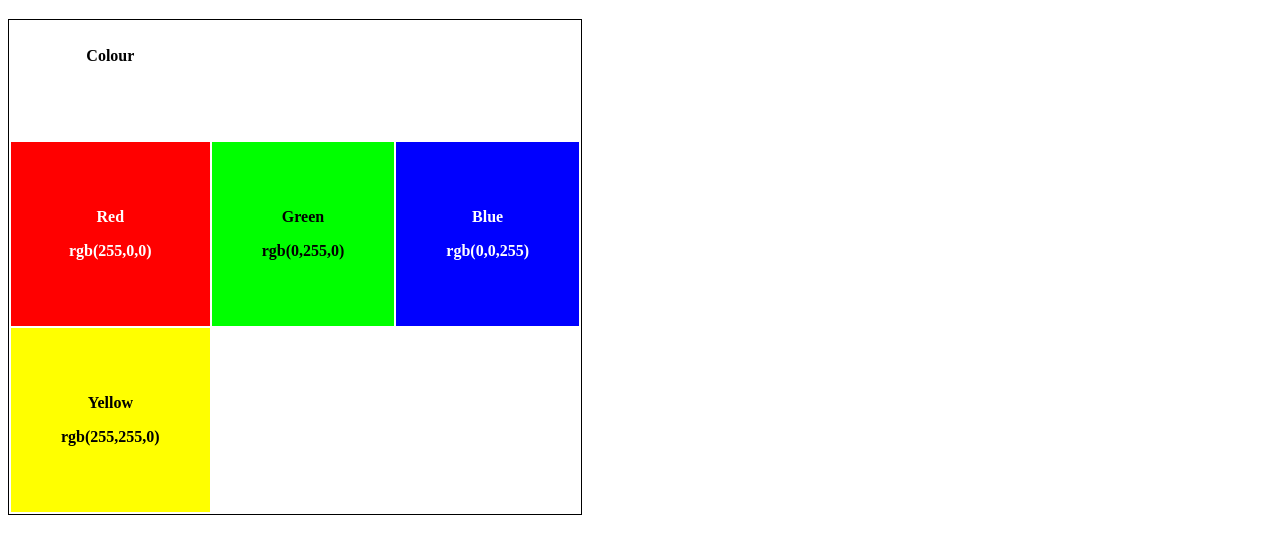
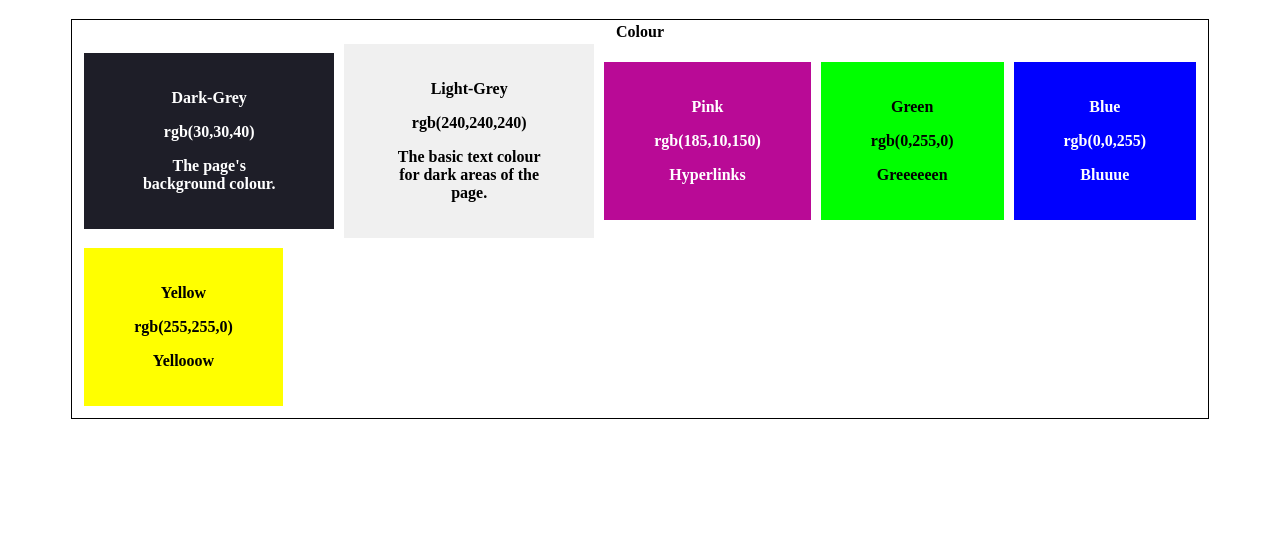
Before and after one commit to Welsley/Challenge-Project--Build-Website-Design-System, a plain HTML site: page index.html in a window 1280 px wide. Shown: the part 61-612 px from the top of the page. Drawn offline with Linux system fonts and the light colour scheme.

Commit message:
Added colours for the page's background, the general text colour against that background, and hyperlink colour. I have also limited each colour block's maximum width.

```diff
--- a/index.html
+++ b/index.html
@@ -11,15 +11,23 @@
       <th>Colour</th>
     </tr>
     <tr>
-      <td class="red"><p>Red</p>
-      <p>rgb(255,0,0)</p></td>
+      <td class="dark-grey"><p>Dark-Grey</p>
+      <p>rgb(30,30,40)</p>
+      <p>The page's background colour.</p></td>
+      <td class="light-grey"><p>Light-Grey</p>
+      <p>rgb(240,240,240)</p>
+      <p>The basic text colour for dark areas of the page.</p></td>
+      <td class="pink"><p>Pink</p>
+      <p>rgb(185,10,150)</p>
+      <p>Hyperlinks</p></td>
       <td class="green"><p>Green</p>
-      <p>rgb(0,255,0)</p></td>
+      <p>rgb(0,255,0)</p>
+      <p>Greeeeeen</p></td>
       <td class="blue"><p>Blue</p>
-      <p>rgb(0,0,255)</p></td>
-    </tr>
-    <tr>
-      <td class="yellow"><p>Yellow</p><p>rgb(255,255,0)</p></td>
+      <p>rgb(0,0,255)</p>
+      <p>Bluuue</p></td>
+      <td class="yellow"><p>Yellow</p><p>rgb(255,255,0)</p>
+      <p>Yellooow</p></td>
     </tr>
   </table>
 </body>
--- a/styles.css
+++ b/styles.css
@@ -3,16 +3,33 @@
 }
 table {
   border: 1px solid;
+  border-collapse: separate;
+  width: 90%;
+  margin-left: 5%;
 }
 th {
-  padding: 25px 50px 75px;
+  text-align: center;
   font-weight: bolder;
 }
 td {
-  padding: 50px;
+  padding: 20px 50px 20px 50px;
   color: white;
   font-weight: bold;
   text-align: center;
+  display: inline-block;
+  margin-left: 10px;
+  margin-bottom: 10px;
+  max-width: 250px;
+}
+.dark-grey{
+  background-color: rgb(30,30,40);
+}
+.light-grey{
+  background-color: rgb(240,240,240);
+  color: black;
+}
+.pink{
+  background-color: rgb(185,10,150);
 }
 .red {
   background-color: rgb(255,0,0);
```
